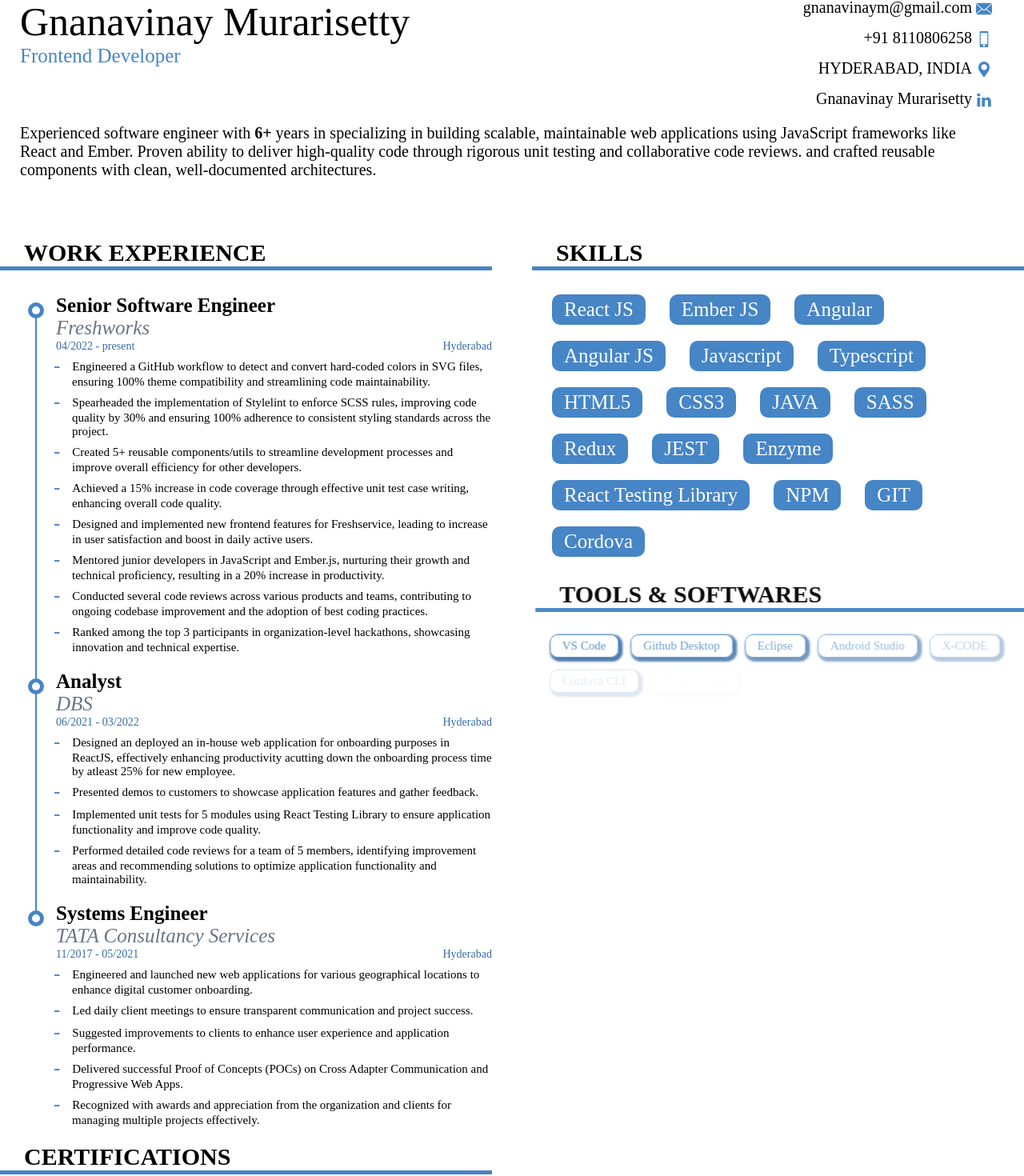
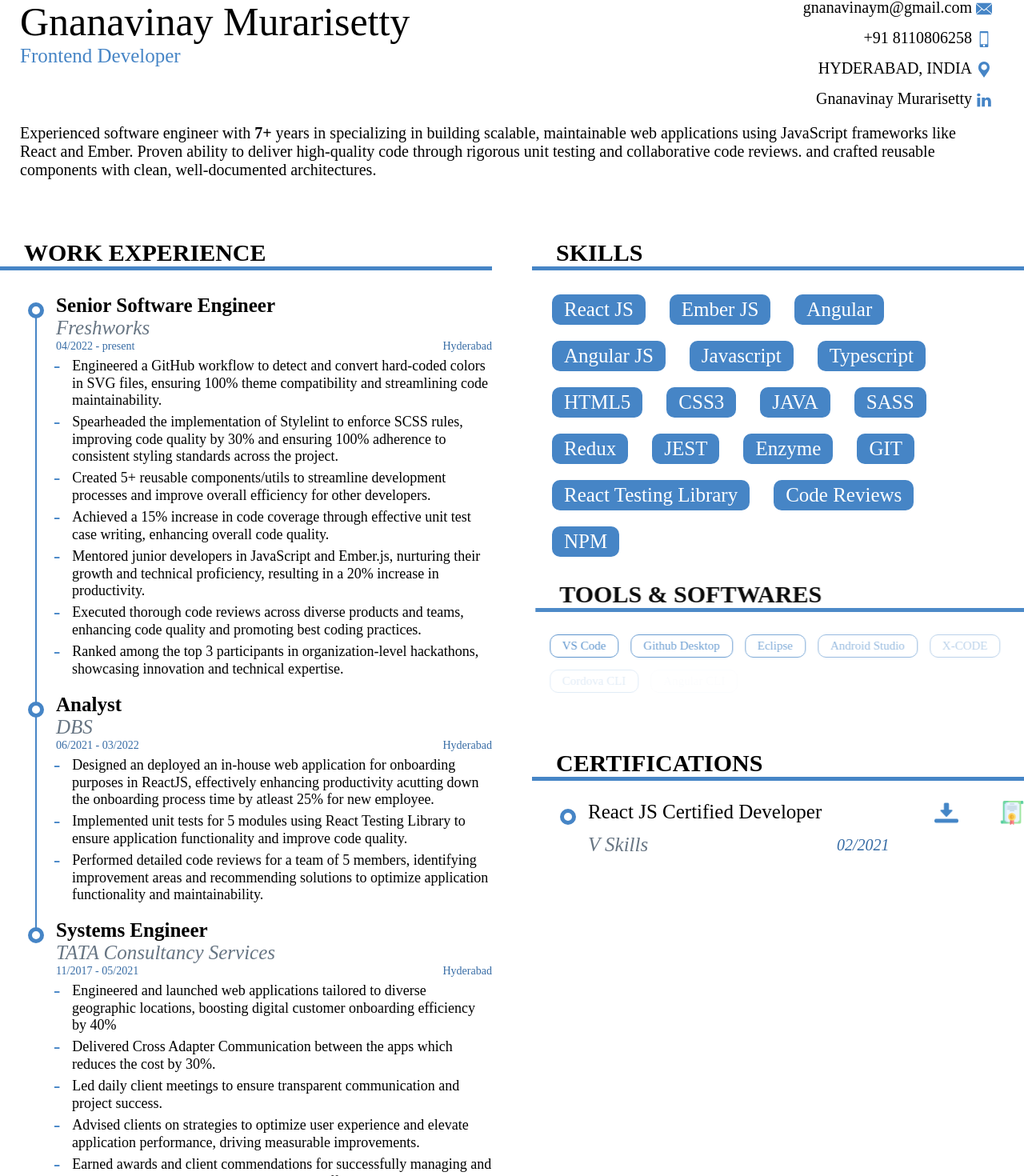
Before and after one commit to vinnu214/my-resume, a React (Create React App) app: page / in a window 1280 px wide. Shown: the part 27-1497 px from the top of the page at 80% size. Built offline with nearby package versions, Linux system fonts and the light colour scheme.

Commit message:
Updated resume data with 88 ATS Score

```diff
--- a/src/App.css
+++ b/src/App.css
@@ -175,7 +175,7 @@
   top: 0.5rem;
 }
 .WE__style-span {
-  font-size: 1.5rem;
+  font-size: 1.8rem;
   text-indent: -0.8rem;
 }
 .WE__style-span:before {
@@ -357,7 +357,6 @@
 .Tool__name {
   border: 1px solid #4685c6;
   color: #4685c6;
-  box-shadow: 0.25rem 0.25rem 0.25rem 0.25rem #376ca5;
   padding: 0.5rem 1.5rem;
   margin: 0.75rem;
   border-radius: 1rem;
--- a/src/App.js
+++ b/src/App.js
@@ -22,12 +22,12 @@
         <Description />
         <div>
           <WorkExperience />
-          <Cerifications />
           <Education />
         </div>
         <div>
           <Skills />
           <Tools />
+          <Cerifications />
           <Achievements />
           {/* <Hobbies /> */}
         </div>
--- a/src/Styles/SCSS/components/_tools.scss
+++ b/src/Styles/SCSS/components/_tools.scss
@@ -3,7 +3,6 @@
 .Tool__name {
   border: 1px solid $color-blue;
   color: $color-blue;
-  box-shadow: 0.25rem 0.25rem 0.25rem 0.25rem $color-light-blue;
   padding: 0.5rem 1.5rem;
   margin: 0.75rem;
   border-radius: 1rem;
--- a/src/Styles/SCSS/components/_work-experience.scss
+++ b/src/Styles/SCSS/components/_work-experience.scss
@@ -41,7 +41,7 @@
       top: 0.5rem;
     }
     &-span {
-      font-size: 1.5rem;
+      font-size: 1.8rem;
       text-indent: -0.8rem;
       &:before {
         content: "-";
--- a/src/components/Description.js
+++ b/src/components/Description.js
@@ -70,13 +70,7 @@
         data-aos="fade-down"
         data-aos-delay="700"
       >
-        {/* Knowledgeable Frontend developer with <strong>6+</strong> years of
-        experience who adept at creating web and mobile applications which meet
-        customer needs. Specialized in collaborating with customers to gather
-        requirements, produce plans and improve designs for usability and
-        functionality. */}
-
-        Experienced software engineer with <strong>6+</strong> years in specializing in building scalable,
+        Experienced software engineer with <strong>{ApplicantData.yearOfExperience}+</strong> years in specializing in building scalable,
         maintainable web applications using JavaScript frameworks like React and Ember.
         Proven ability to deliver high-quality code through rigorous unit testing and collaborative code reviews.
         and crafted reusable components with clean, well-documented architectures.
--- a/src/components/Education.js
+++ b/src/components/Education.js
@@ -11,7 +11,10 @@
           <li key={idx} className="Education__mainli list" data-aos="fade-left">
             <p className="Education__degree">{el.degreeName}</p>
             <p className="Education__institute">
+              <span>
               {el.instituteName + " - " + el.location}
+              </span>
+              <span>{el.specialisation}</span>
             </p>
             <div className="Education__duration ">
               <p>{el.fromDate + " - " + (el.toDate ? el.toDate : "present")}</p>
@@ -25,7 +28,7 @@
                   : ""}
               </p>
             </div>
-            {el.specialisation ? (
+            {/* {el.specialisation ? (
               <ul className="pl-5 respList">
                 <li className="Education__li">
                   <p className="Education__specialisation">
@@ -33,7 +36,7 @@
                   </p>
                 </li>
               </ul>
-            ) : null}
+            ) : null} */}
           </li>
         ))}
       </ul>
--- a/src/index.js
+++ b/src/index.js
@@ -1,17 +1,13 @@
 import React from 'react';
-import ReactDOM from 'react-dom';
+import ReactDOM from 'react-dom/client';
 import './index.css';
 import App from './App';
 import reportWebVitals from './reportWebVitals';
 
-ReactDOM.render(
-  <React.StrictMode>
-    <App />
-  </React.StrictMode>,
-  document.getElementById('root')
-);
 
 // If you want to start measuring performance in your app, pass a function
 // to log results (for example: reportWebVitals(console.log))
 // or send to an analytics endpoint. Learn more: https://bit.ly/CRA-vitals
+const root = ReactDOM.createRoot(document.getElementById('root'));
+root.render(<App />);
 reportWebVitals();
--- a/src/resumeData.js
+++ b/src/resumeData.js
@@ -1,7 +1,7 @@
 import Applause from "Images/Certificates/Applause_Award.pdf";
 import FPA from "Images/Certificates/Fresco_Play_Miles_Award.pdf";
-import SLGAH from "Images/Certificates/Star_Of_the_Learners_Group_Award_Hackathon.pdf";
-import SLGAI from "Images/Certificates/Star_Of_the_Learners_Group_Award_ILP.pdf";
+// import SLGAH from "Images/Certificates/Star_Of_the_Learners_Group_Award_Hackathon.pdf";
+// import SLGAI from "Images/Certificates/Star_Of_the_Learners_Group_Award_ILP.pdf";
 import Cert_RJC from "Images/Certificates/ReactJS__Certificate.pdf";
 import RockStar from "Images/Certificates/Peer Recognition-Gnanavinay MURARISETTY-Rockstar Rookie.pdf";
 
@@ -14,6 +14,7 @@
   displayName: "Gnanavinay Murarisetty",
   url: "https://www.linkedin.com/in/gnanavinaymurari/",
 };
+export const yearOfExperience = 7;
 export const WorkExperiences = [
   {
     designation: "Senior Software Engineer",
@@ -26,9 +27,8 @@
       "Spearheaded the implementation of Stylelint to enforce SCSS rules, improving code quality by 30% and ensuring 100% adherence to consistent styling standards across the project.",
       "Created 5+ reusable components/utils to streamline development processes and improve overall efficiency for other developers.",
       "Achieved a 15% increase in code coverage through effective unit test case writing, enhancing overall code quality.",
-      "Designed and implemented new frontend features for Freshservice, leading to increase in user satisfaction and boost in daily active users.",
       "Mentored junior developers in JavaScript and Ember.js, nurturing their growth and technical proficiency, resulting in a 20% increase in productivity.",
-      "Conducted several code reviews across various products and teams, contributing to ongoing codebase improvement and the adoption of best coding practices.",
+      "Executed thorough code reviews across diverse products and teams, enhancing code quality and promoting best coding practices.",
       "Ranked among the top 3 participants in organization-level hackathons, showcasing innovation and technical expertise."
     ],
   },
@@ -40,7 +40,6 @@
     location: "Hyderabad",
     rolesandResp: [
       "Designed an deployed an in-house web application for onboarding purposes in ReactJS, effectively enhancing productivity acutting down the onboarding process time by atleast 25% for new employee.",
-      "Presented demos to customers to showcase application features and gather feedback.",
       "Implemented unit tests for 5 modules using React Testing Library to ensure application functionality and improve code quality.",
       "Performed detailed code reviews for a team of 5 members, identifying improvement areas and recommending solutions to optimize application functionality and maintainability."
     ],
@@ -52,11 +51,11 @@
     endDate: "05/2021",
     location: "Hyderabad",
     rolesandResp: [
-      "Engineered and launched new web applications for various geographical locations to enhance digital customer onboarding.",
+      "Engineered and launched web applications tailored to diverse geographic locations, boosting digital customer onboarding efficiency by 40%",
+      "Delivered Cross Adapter Communication between the apps which reduces the cost by 30%.",
       "Led daily client meetings to ensure transparent communication and project success.",
-      "Suggested improvements to clients to enhance user experience and application performance.",
-      "Delivered successful Proof of Concepts (POCs) on Cross Adapter Communication and Progressive Web Apps.",
-      "Recognized with awards and appreciation from the organization and clients for managing multiple projects effectively.",
+      "Advised clients on strategies to optimize user experience and elevate application performance, driving measurable improvements.",
+      "Earned awards and client commendations for successfully managing and delivering over 3 projects with exceptional efficiency and impact",
     ],
   },
 ];
@@ -74,10 +73,10 @@
   "Redux",
   "JEST",
   "Enzyme",
+  "GIT",
   "React Testing Library",
+  "Code Reviews",
   "NPM",
-  "GIT",
-  "Cordova",
 ];
 
 export const AchievementsList = [
@@ -118,13 +117,6 @@
     certSummary:
       "Received this award as one of the best learners in Digital Technologies",
     path: FPA,
-  },
-  {
-    name: "Best Performer Award",
-    yearOfRelease: "2018",
-    certSummary:
-      "Collected award for exceptional performance during the training period.",
-    path: SLGAI,
   },
 ];
 export const edDtls = [
```
Also changed, not shown: package.json (+4 -4 lines), 1 other file (tests, documents, lock files or other folders).
